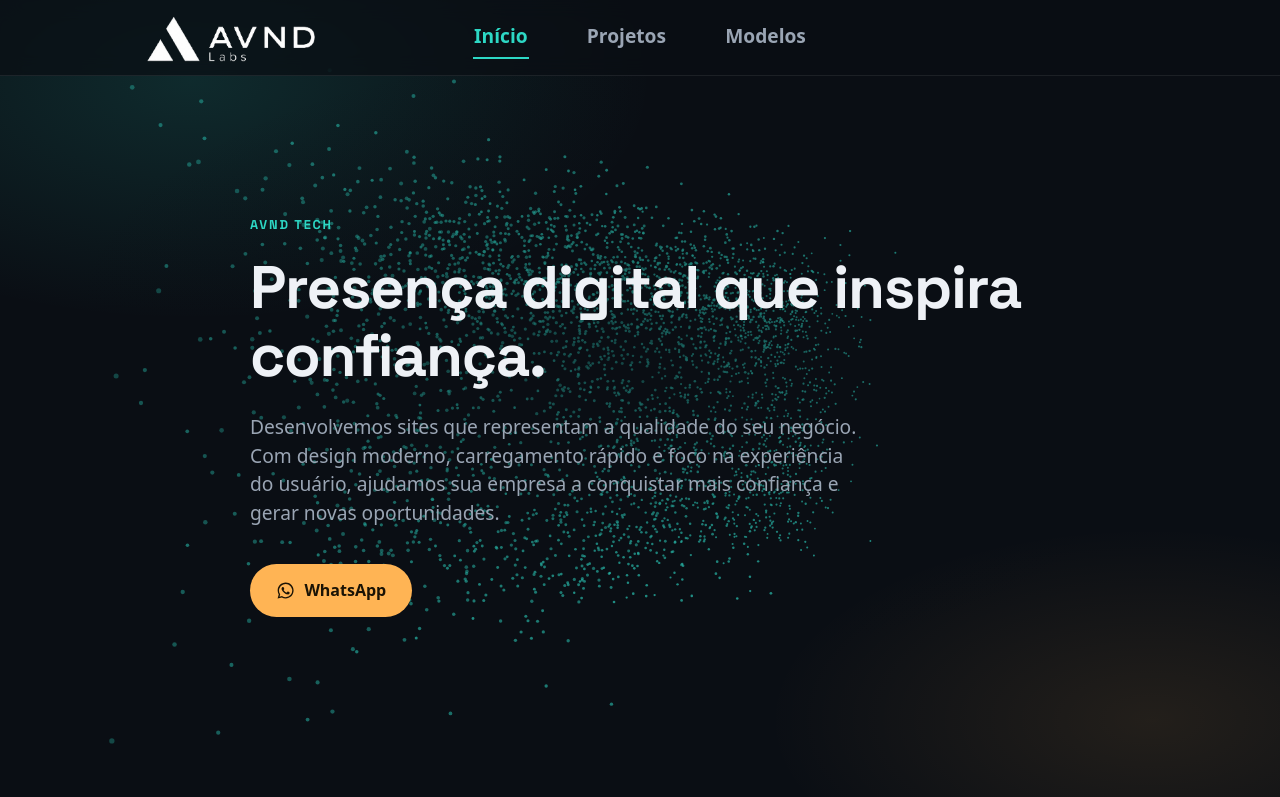
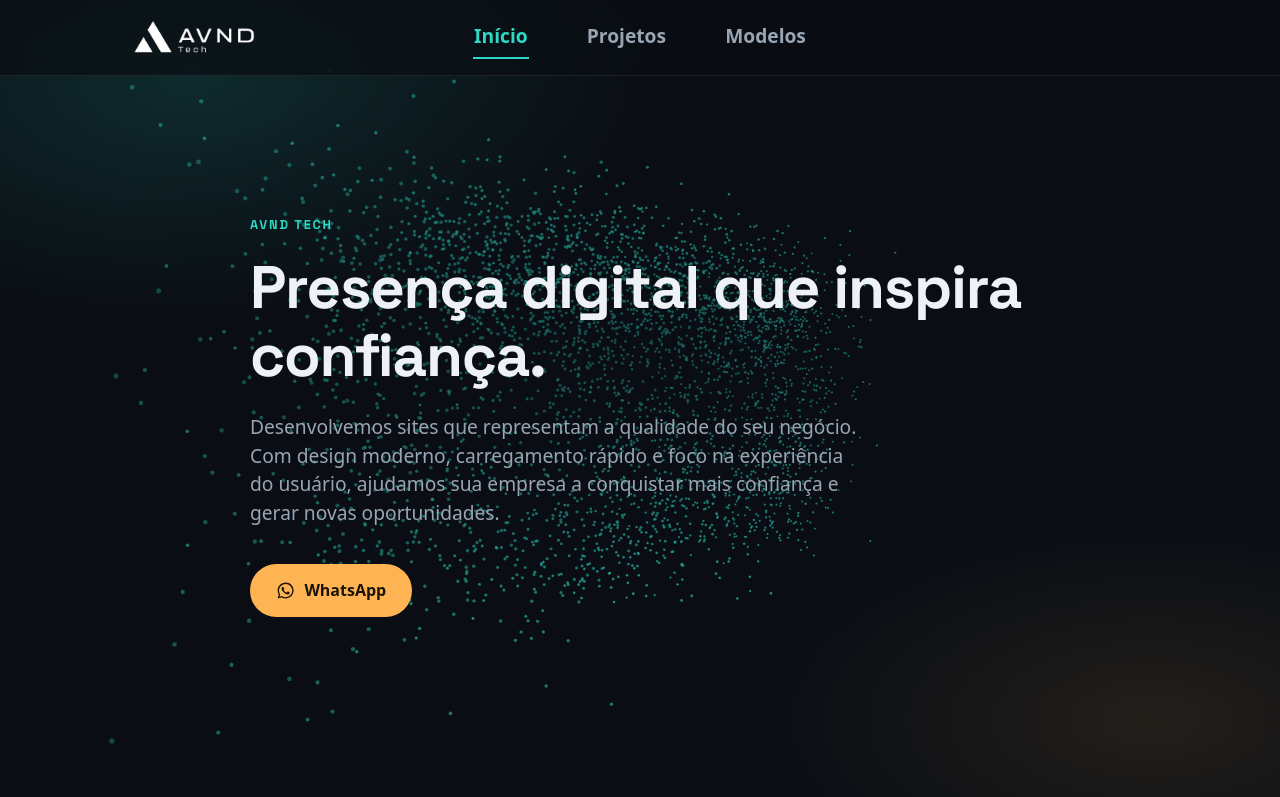
Before and after one commit to gaschonfelder/AVND_LABS, a plain HTML site: page index.html in a window 1280 px wide. Shown: the top 797 px of the page. Drawn offline with nearby package versions, Linux system fonts and the light colour scheme; animation ran at ten frames a second.

Commit message:
Update index.html

```diff
--- a/index.html
+++ b/index.html
@@ -20,7 +20,7 @@
   <!-- NAV -->
   <nav class="nav" id="site-nav" aria-label="Navegação principal">
     <div class="nav__inner">
-      <a class="nav__brand" href="#hero"><img src="images/Logo_Branco.png" alt="AVND Labs" class="nav__brand-logo"></a>
+      <a class="nav__brand" href="#hero"><img src="images/Logo_Branco2.png" alt="AVND Labs" class="nav__brand-logo"></a>
       <ul class="nav__links">
         <li><a class="nav__link" href="#hero">Início</a></li>
         <li><a class="nav__link" href="#projetos">Projetos</a></li>
```
